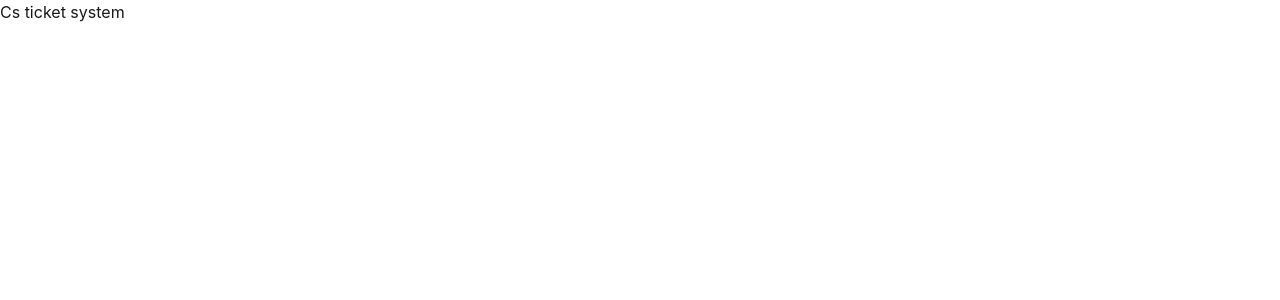
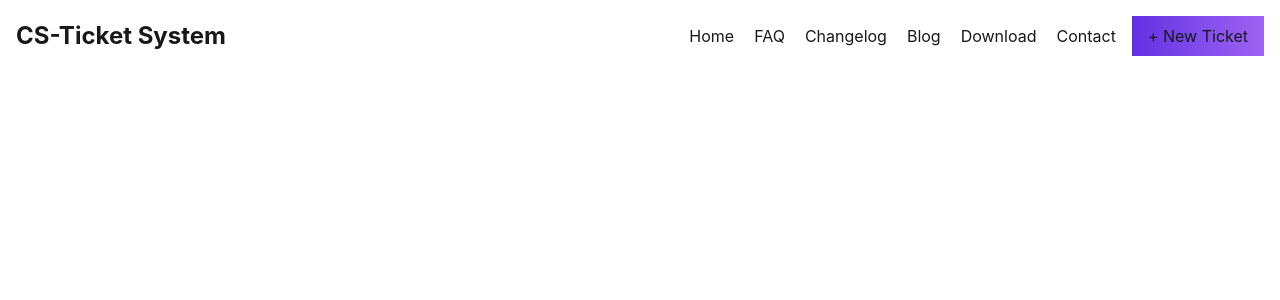
Before and after one commit to Shefaul-22/Customer-support-Fix-Issue, a React (Vite) app: page / in a window 1280 px wide. Shown: the top 300 px of the page. Built offline with nearby package versions, Linux system fonts and the light colour scheme.

Commit message:
Navbar added look like figma

```diff
--- a/src/App.jsx
+++ b/src/App.jsx
@@ -1,12 +1,13 @@
 
 import './App.css'
+import Navbar from './components/Navbar'
 
 function App() {
 
 
   return (
     <div>
-      <h1>Cs ticket system</h1>
+      <Navbar></Navbar>
     </div>
   )
 }
--- a/src/components/Navbar.jsx
+++ b/src/components/Navbar.jsx
@@ -2,9 +2,51 @@ import React from 'react';
 
 const Navbar = () => {
     return (
-        <div>
 
+        <div className="flex justify-between items-center p-4 bg-[#ffffff]">
+            <div className="text-[16px]  md:text-2xl font-bold">CS-Ticket System</div>
+            <div className=" items-center flex flex-row-reverse md:flex-row gap-4">
+
+                <ul className="hidden md:flex gap-5 cursor-pointer">
+                    <li>Home</li>
+                    <li>FAQ</li>
+                    <li>Changelog</li>
+                    <li>Blog</li>
+                    <li>Download</li>
+                    <li>Contact</li>
+
+                </ul>
+
+                <div className="dropdown dropdown-end md:hidden relative">
+                    <div tabIndex={0} role="button" className="btn btn-ghost btn-circle">
+                        <svg xmlns="http://www.w3.org/2000/svg" className="h-5 w-5" fill="none"
+                            viewBox="0 0 24 24" stroke="currentColor">
+                            <path strokeLinecap="round" strokeLinejoin="round" strokeWidth="2"
+                                d="M4 6h16M4 12h16M4 18h7" />
+                        </svg>
+                    </div>
+
+                    <ul tabIndex={0}
+                        className="menu menu-sm dropdown-content bg-gray-100 rounded-box shadow mt-3  w-48 cursor-pointer space-y-1">
+
+                        <li className='bg-gray-200 rounded-sm p-1'>Home</li>
+                        <li className='bg-gray-200 rounded-sm p-1'>FAQ</li>
+                        <li className='bg-gray-200 rounded-sm p-1'>Changelog</li>
+                        <li className='bg-gray-200 rounded-sm p-1'>Blog</li>
+                        <li className='bg-gray-200 rounded-sm p-1'>Download</li>
+                        <li className='bg-gray-200 rounded-sm p-1'>Contact</li>
+
+                    </ul>
+                </div>
+
+
+                <button className="px-2 py-2 md:px-4 md:py-2 bg-gradient-to-r from-[#632EE3] to-[#9F62F2]"><span>+</span> New Ticket</button>
+
+
+            </div>
         </div>
+
+
     );
 };
 
```
